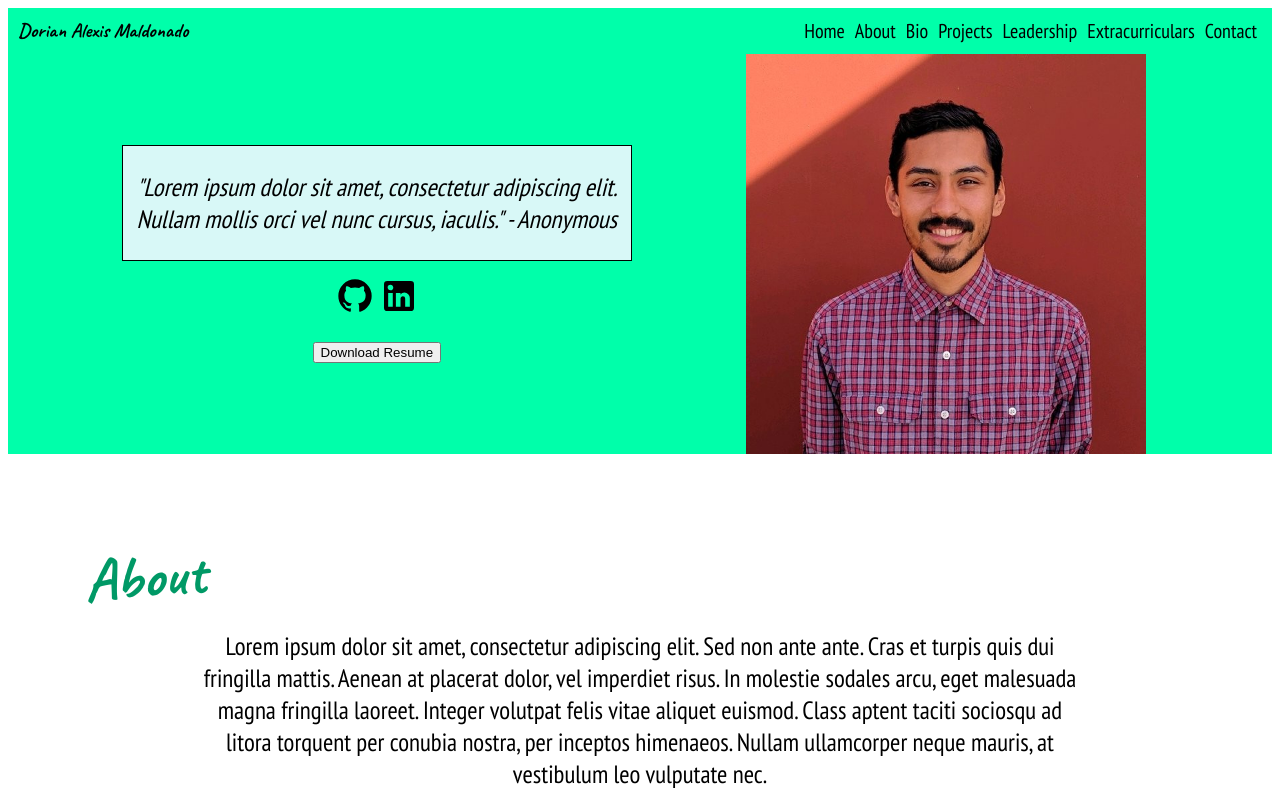
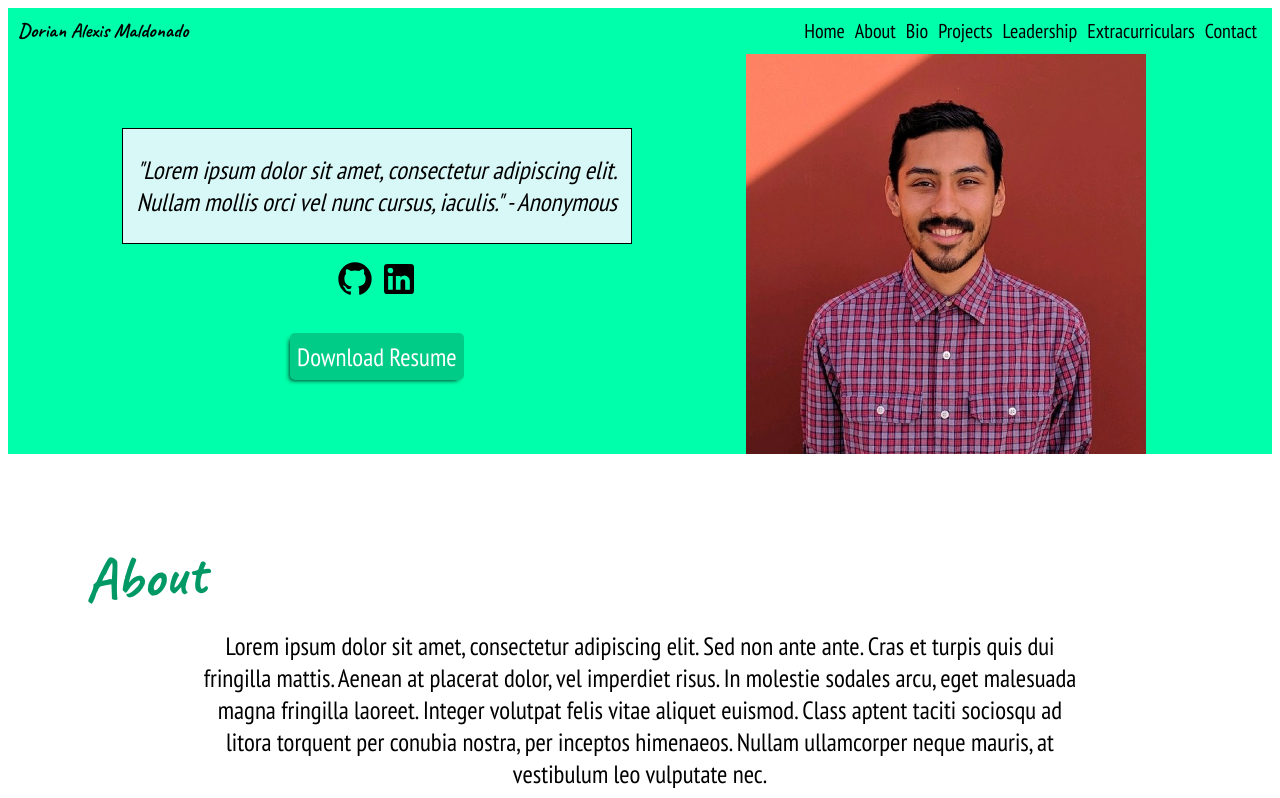
Before and after one commit to dorianm7/personal-website, a plain HTML site: page public/index.html in a window 1280 px wide. Shown: the top 798 px of the page. Drawn offline with Linux system fonts and the light colour scheme.

Commit message:
Style buttons

```diff
--- a/public/index.html
+++ b/public/index.html
@@ -43,7 +43,7 @@
                             <path fill="currentColor" d="M19 3A2 2 0 0 1 21 5V19A2 2 0 0 1 19 21H5A2 2 0 0 1 3 19V5A2 2 0 0 1 5 3H19M18.5 18.5V13.2A3.26 3.26 0 0 0 15.24 9.94C14.39 9.94 13.4 10.46 12.92 11.24V10.13H10.13V18.5H12.92V13.57C12.92 12.8 13.54 12.17 14.31 12.17A1.4 1.4 0 0 1 15.71 13.57V18.5H18.5M6.88 8.56A1.68 1.68 0 0 0 8.56 6.88C8.56 5.95 7.81 5.19 6.88 5.19A1.69 1.69 0 0 0 5.19 6.88C5.19 7.81 5.95 8.56 6.88 8.56M8.27 18.5V10.13H5.5V18.5H8.27Z" />
                         </svg></a>
                 </div>
-                <button id="download-resume" type="button">Download Resume</button>
+                <button id="download-resume-button" type="button" class="button-like">Download Resume</button>
             </div>
            <img src="images/me.webp" alt="Dorian Alexis Maldonado's hero image">
         </div>
--- a/public/styles/style.css
+++ b/public/styles/style.css
@@ -26,7 +26,7 @@
     --dropdown-menu-hover-color: var(--accent-color-darker);
 }
 
-body {
+body, button{
     font-family: 'PT Sans Narrow', sans-serif;
     font-size: 20px;
 }
@@ -154,6 +154,8 @@ footer {
     color: white;
     background-color: var(--accent-color-dark);
     box-shadow: -3px 3px 5px -3px black;
+    font-size: 25px;
+    border: none;
 }
 
 #navbar {
```
